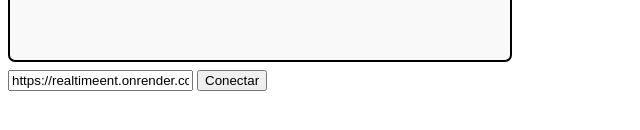
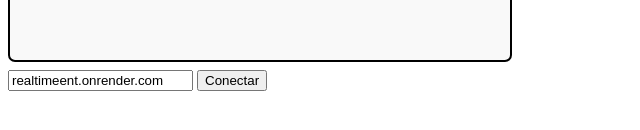
Before and after one commit to s-arius/realtimeEnt, a website: page index.html in a window 1280 px wide. Shown: the part 522-652 px from the top of the page, 0-640 px from the left. Drawn offline with Linux system fonts and the light colour scheme.

Commit message:
Update index.html

```diff
--- a/index.html
+++ b/index.html
@@ -47,7 +47,7 @@
 </div>
 
 <div id="bloqueConectar">
-    <input id="server" value="https://realtimeent.onrender.com">
+    <input id="server" value="realtimeent.onrender.com">
     <button id="conectar">Conectar</button>
     <span id="estado"></span>
 </div>
```
